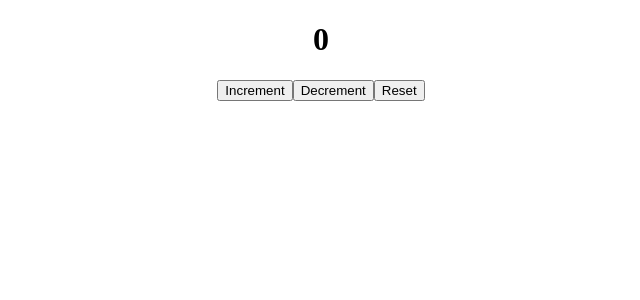
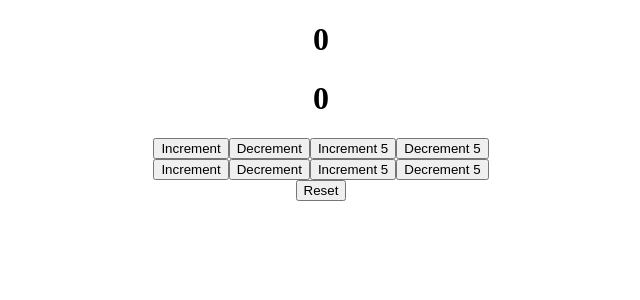
Before and after one commit to Renaldis/react-hooks, a React (Vite) app: page / in a window 1280 px wide. Shown: the top 300 px of the page, without its empty margins (319-959 px from the left). Built offline with nearby package versions, Linux system fonts and the light colour scheme.

Commit message:
useReducer with complex state n action

```diff
--- a/src/App.jsx
+++ b/src/App.jsx
@@ -14,6 +14,7 @@ import UseStateCounterTwo from "./hooks/useState/UseStateCounterTwo";
 import Apps from "./hooks/useContext/Apps";
 import Wschool from "./hooks/useReducer/wschool";
 import CounterOneSimpleState from "./hooks/useReducer/CounterOneSimpleState";
+import CounterTwoComplex from "./hooks/useReducer/CounterTwoComplex";
 
 function App() {
   return (
@@ -29,7 +30,8 @@ function App() {
       {/* <DataFetching /> */}
       {/* <Apps /> */}
       {/* <Wschool /> */}
-      {<CounterOneSimpleState />}
+      {/* {<CounterOneSimpleState />} */}
+      {<CounterTwoComplex />}
       {/* <WithUseCallback /> */}
       {/* <Counter /> */}
       {/* <FocusInput /> */}
--- /dev/null
+++ b/src/hooks/useReducer/CounterTwoComplex.jsx
@@ -0,0 +1,76 @@
+import { useReducer } from "react";
+
+const initialState = {
+  firstCounter: 0,
+  secondCounter: 0,
+};
+const reducer = (state, action) => {
+  switch (action.type) {
+    case "increment":
+      return {
+        ...state,
+        firstCounter: state.firstCounter + action.value,
+      };
+    case "decrement":
+      if (state.firstCounter > 0)
+        return {
+          ...state,
+          firstCounter: state.firstCounter - action.value,
+        };
+    case "increment2":
+      return {
+        ...state,
+        secondCounter: state.secondCounter + action.value,
+      };
+    case "decrement2":
+      if (state.secondCounter > 0)
+        return {
+          ...state,
+          secondCounter: state.secondCounter - action.value,
+        };
+    case "reset":
+      return initialState;
+    default:
+      throw new Error();
+  }
+};
+
+function CounterTwoComplex() {
+  const [counter, dispatch] = useReducer(reducer, initialState);
+
+  const handleDispatch = (type, value = 0) => {
+    dispatch({ type, value });
+  };
+
+  return (
+    <div>
+      <h1>{counter.firstCounter}</h1>
+      <h1>{counter.secondCounter}</h1>
+      <button onClick={() => handleDispatch("increment", 1)}>Increment</button>
+      <button onClick={() => handleDispatch("decrement", 1)}>Decrement</button>
+      <button onClick={() => handleDispatch("increment", 5)}>
+        Increment 5
+      </button>
+      <button onClick={() => handleDispatch("decrement", 5)}>
+        Decrement 5
+      </button>
+      <div>
+        <button onClick={() => handleDispatch("increment2", 1)}>
+          Increment
+        </button>
+        <button onClick={() => handleDispatch("decrement2", 1)}>
+          Decrement
+        </button>
+        <button onClick={() => handleDispatch("increment2", 5)}>
+          Increment 5
+        </button>
+        <button onClick={() => handleDispatch("decrement2", 5)}>
+          Decrement 5
+        </button>
+      </div>
+      <button onClick={() => handleDispatch("reset")}>Reset</button>
+    </div>
+  );
+}
+
+export default CounterTwoComplex;
```
